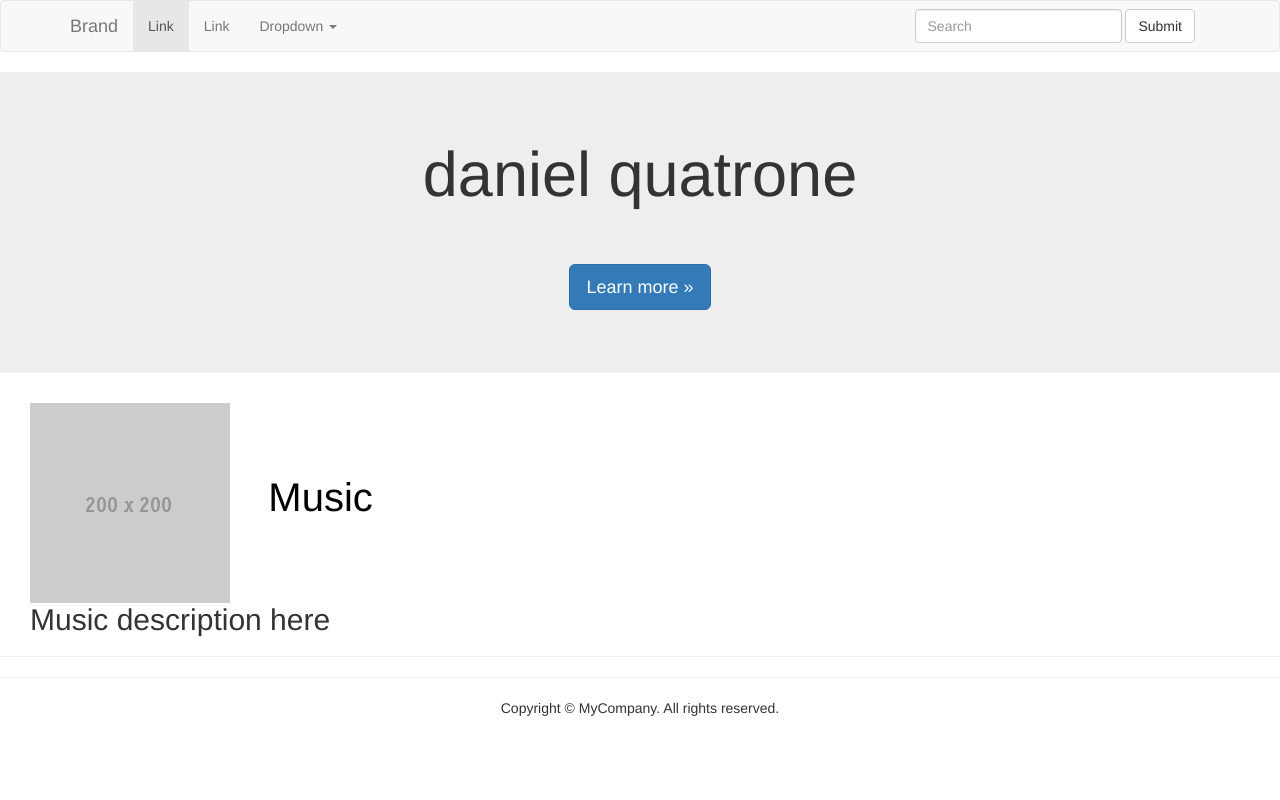
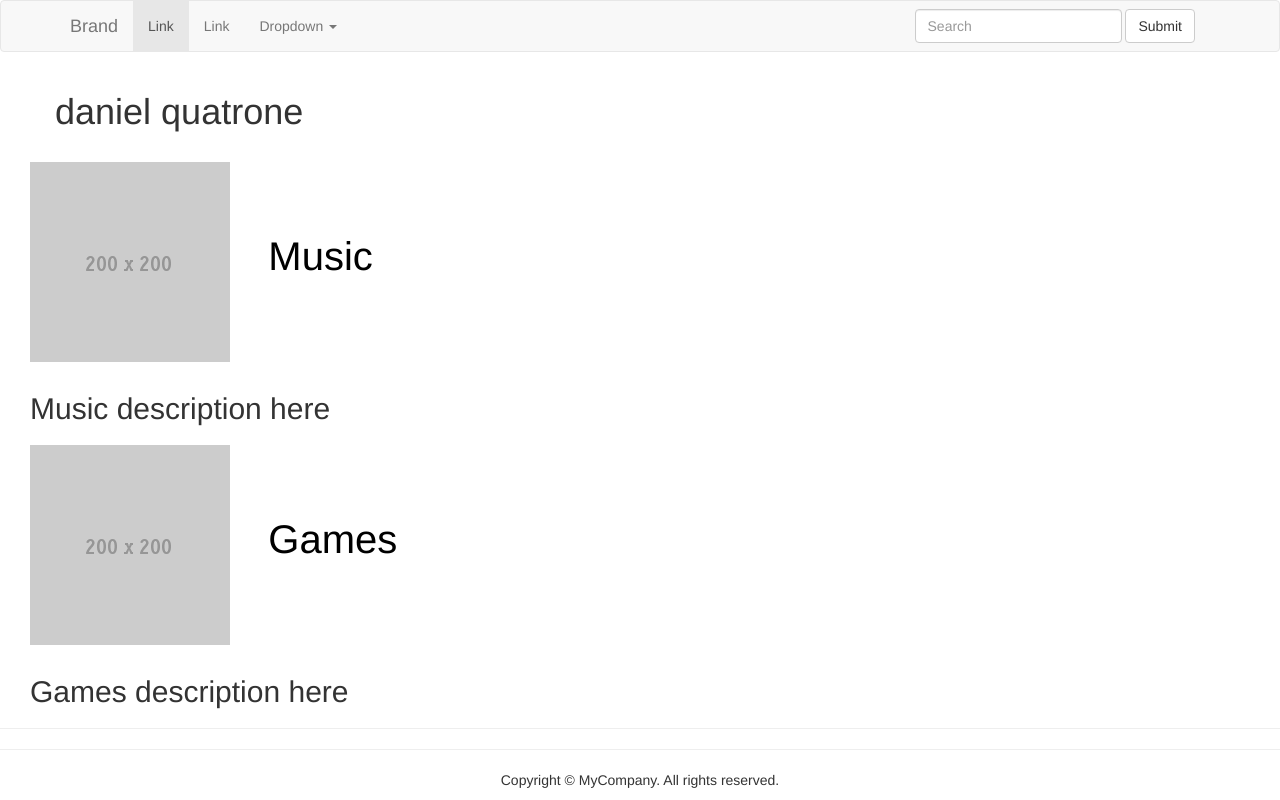
Before and after one commit to alluppercase/Bootstrap, a plain HTML site: page index.html in a window 1280 px wide. Drawn offline with Linux system fonts and the light colour scheme.

Commit message:
Ayyyyyy
Added new shit

```diff
--- a/index.html
+++ b/index.html
@@ -54,13 +54,13 @@
   <!-- /.container-fluid -->
 </nav>
 <section>
-  <div class="jumbotron text-center">
+  <!--<div class="jumbotron text-center"> -->
+   <div class ="hometitle">
     <div class="container">
       <div class="row">
         <div class="col-xs12">
           <h1>daniel quatrone</h1>
-          <p>&nbsp;</p>
-          <p><a class="btn btn-primary btn-lg" href="#" role="button">Learn more »</a></p>
+<!--<p><a class="btn btn-primary btn-lg" href="#" role="button">Learn more »</a></p> -->
         </div>
       </div>
     </div>
@@ -70,9 +70,22 @@
 <section>
 	<div class="itemlistimage">
 		<h2 class="text-left">
-		<img src="200x200.gif" href="#">
+		<a href="http://52.10.140.61/wordpress/">
+			<img src="200x200.gif">
+		</a>
+
 		<a class= "itemlist">Music</a>
 		<p class = "buttondescription">Music description here</p>
+		</h2>
+	</div>
+
+	<div class="itemlistimage">
+		<h2 class="text-left">
+		<a href="http://52.10.140.61/wordpress/">
+			<img src="200x200.gif">
+		</a>
+		<a class= "itemlist">Games</a>
+		<p class = "buttondescription">Games description here</p>
 		</h2>
 	</div>
 
--- a/styles.css
+++ b/styles.css
@@ -12,5 +12,9 @@
 }
 
 .buttondescription{
+	margin-top: 30px;
+}
 
+.hometitle{
+	font-size: 100px;
 }
```
Also changed, not shown: music.html (added, +10 -0 lines).
